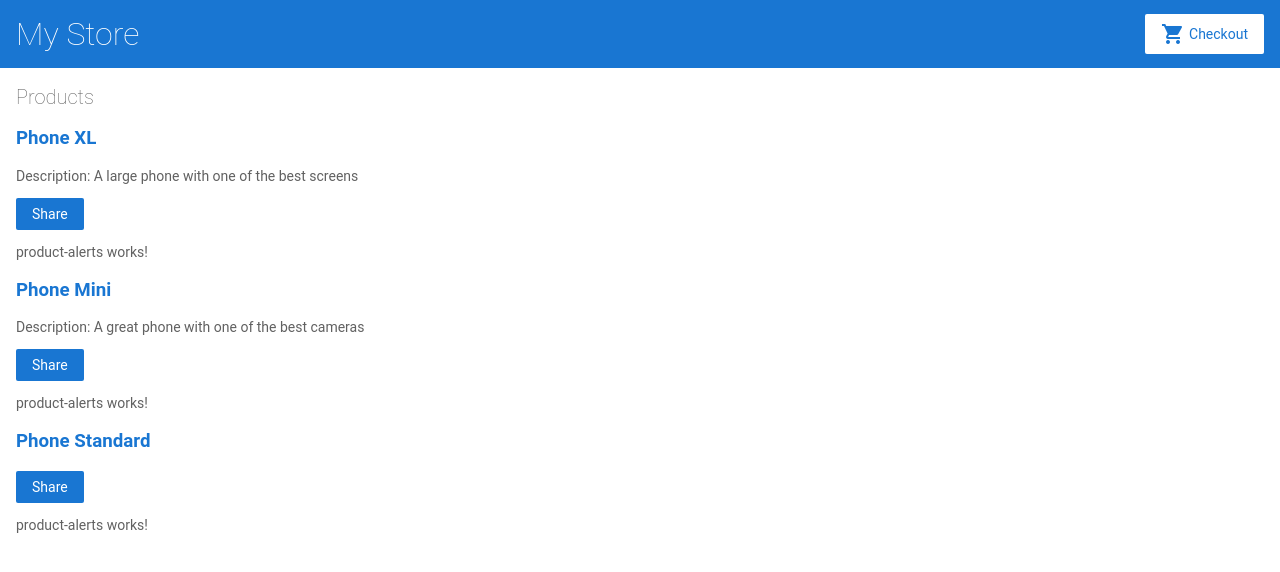
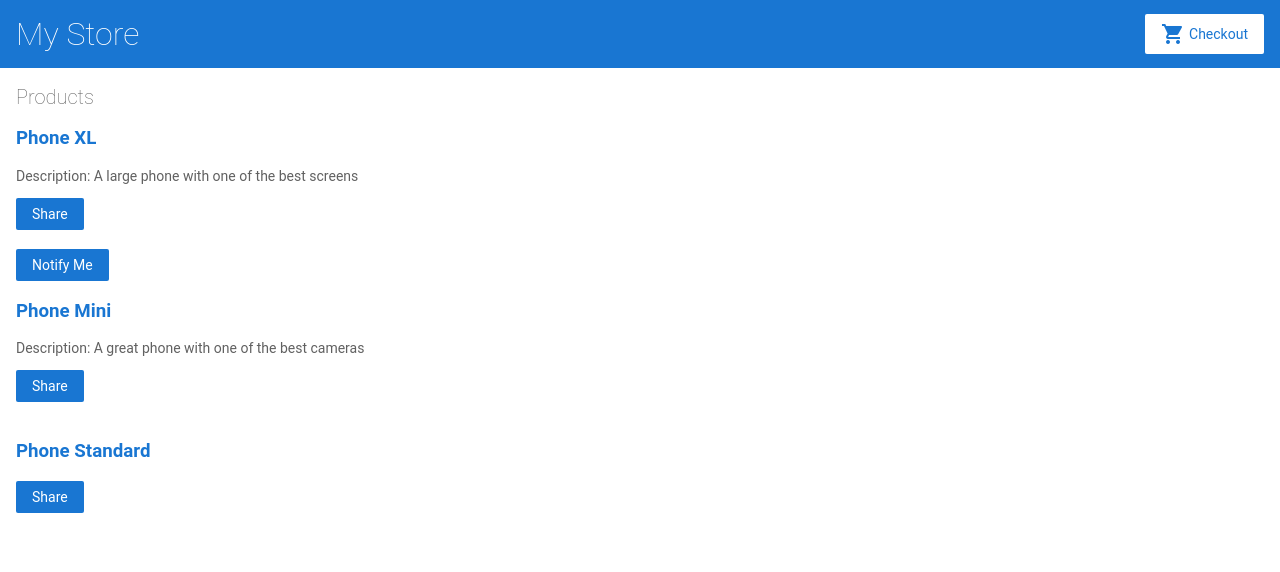
Before and after one commit to katbana/Angular-Tour, an Angular app: page / in a window 1280 px wide. Shown: the top 572 px of the page. Built offline with nearby package versions, Linux system fonts and the light colour scheme.

Commit message:
4 files modified

```diff
--- a/src/app/product-alerts/product-alerts.component.html
+++ b/src/app/product-alerts/product-alerts.component.html
@@ -1 +1,3 @@
-<p>product-alerts works!</p>
+<div *ngIf="product && product.price > 700">
+  <button type="button" (click)="notify.emit()">Notify Me</button>
+</div>
--- a/src/app/product-alerts/product-alerts.component.ts
+++ b/src/app/product-alerts/product-alerts.component.ts
@@ -1,4 +1,4 @@
-import { Component, OnInit, Input } from '@angular/core';
+import { Component, Input, Output, EventEmitter } from '@angular/core';
 import { Product } from '../products';
 
 @Component({
@@ -6,12 +6,13 @@
   templateUrl: './product-alerts.component.html',
   styleUrls: ['./product-alerts.component.css'],
 })
-export class ProductAlertsComponent implements OnInit {
-  @Input() product!: Product;
+export class ProductAlertsComponent {
+  @Input() product: Product | undefined;
+  @Output() notify = new EventEmitter();
 
   constructor() {
     //window.alert('product alerts running');
   }
 
-  ngOnInit(): void {}
+  // ngOnInit(): void {}
 }
--- a/src/app/product-list/product-list.component.html
+++ b/src/app/product-list/product-list.component.html
@@ -10,6 +10,10 @@
   <p *ngIf="product.description">Description: {{ product.description }}</p>
 
   <button type="button" (click)="share()">Share</button>
-
-  <app-product-alerts [product]="product"></app-product-alerts>
+  <br />
+  <br />
+  <app-product-alerts
+    [product]="product"
+    (notify)="onNotify()"
+  ></app-product-alerts>
 </div>
--- a/src/app/product-list/product-list.component.ts
+++ b/src/app/product-list/product-list.component.ts
@@ -13,6 +13,10 @@
   share() {
     window.alert('The product has been added!');
   }
+
+  onNotify() {
+    window.alert('You will be notified, chill a bikkie');
+  }
 }
 
 /*
```
